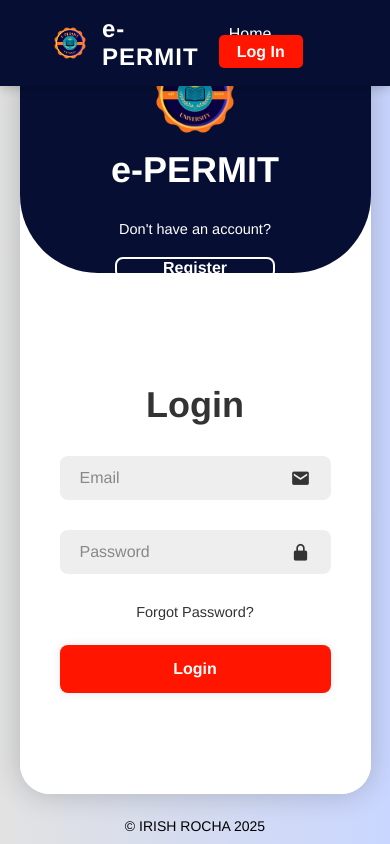
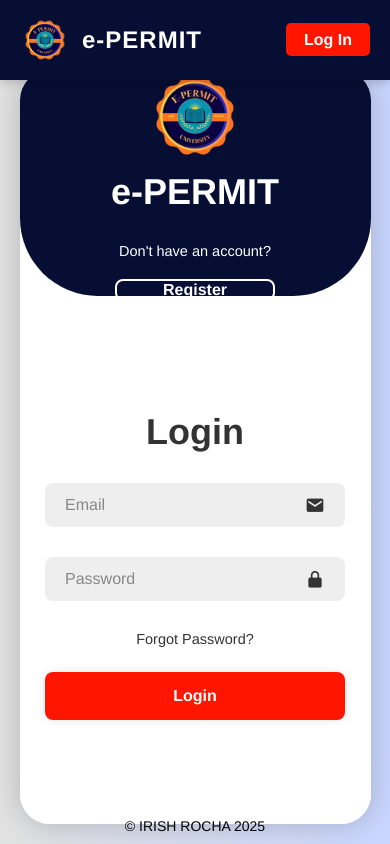
Before and after one commit to Rishrch15/E-PERMIT, a Flask app: page /login in a window 390 px wide. Run offline with Flask 3, Linux system fonts and the light colour scheme.

Commit message:
login layout and font fam changes

```diff
--- a/app.py
+++ b/app.py
@@ -6,7 +6,7 @@ from flask_bcrypt import Bcrypt
 import random
 import smtplib
 from email.mime.text import MIMEText
-import uuid # For secure token generation
+import uuid
 
 app = Flask(__name__)
 app.secret_key = 'CCIS.123'
@@ -29,7 +29,6 @@ EMAIL_PASSWORD = 'bygo dfwz vgfg fwav'
 
 
 def get_db_connection():
-    """Establishes a connection to the MySQL database."""
     try:
         return mysql.connector.connect(**DB_CONFIG, buffered=True)
     except mysql.connector.Error as err:
@@ -46,7 +45,6 @@ def initialize_db():
 
     cursor = db.cursor()
 
-    # Users Table
     cursor.execute("""
         CREATE TABLE IF NOT EXISTS users (
             id INT AUTO_INCREMENT PRIMARY KEY,
@@ -56,7 +54,6 @@ def initialize_db():
         )
     """)
 
-    # User Profile Table
     cursor.execute("""
         CREATE TABLE IF NOT EXISTS user_profile (
             id INT AUTO_INCREMENT PRIMARY KEY,
@@ -67,7 +64,6 @@ def initialize_db():
         )
     """)
 
-    # Requests Table
     cursor.execute("""
         CREATE TABLE IF NOT EXISTS requests (
             id INT AUTO_INCREMENT PRIMARY KEY,
@@ -85,7 +81,6 @@ def initialize_db():
         )
     """)
 
-    # Password Reset Tokens Table (NEW)
     cursor.execute("""
         CREATE TABLE IF NOT EXISTS password_reset_tokens (
             token VARCHAR(100) PRIMARY KEY,
@@ -106,11 +101,9 @@ initialize_db()
 # ---------------- EMAIL UTILITIES ----------------
 
 def generate_otp():
-    """Generates a simple 6-digit numeric OTP."""
     return str(random.randint(100000, 999999))
 
 def send_otp_email(recipient_email, otp_code):
-    """Sends the OTP code to the recipient's email."""
     try:
         msg = MIMEText(f"Your E-Permit Registration Code is: {otp_code}\n\nThis code expires shortly. Do not share it.")
         msg['Subject'] = 'E-Permit Email Verification Code'
@@ -118,7 +111,7 @@ def send_otp_email(recipient_email, otp_code):
         msg['To'] = recipient_email
 
         server = smtplib.SMTP(SMTP_SERVER, SMTP_PORT)
-        server.starttls() # Secure the connection
+        server.starttls()
         server.login(EMAIL_ADDRESS, EMAIL_PASSWORD)
         server.sendmail(EMAIL_ADDRESS, recipient_email, msg.as_string())
         server.quit()
@@ -128,9 +121,7 @@ def send_otp_email(recipient_email, otp_code):
         return False
 
 def send_reset_email(recipient_email, reset_token):
-    """Sends a password reset link to the recipient's email."""
     try:
-        # _external=True generates a full URL (needed for email links)
         reset_url = url_for('reset_password', token=reset_token, _external=True)
 
         msg = MIMEText(f"You requested a password reset for your E-Permit account. "
--- a/templates/index.html
+++ b/templates/index.html
@@ -195,7 +195,7 @@
         }
 
         .header-logo img {
-            height: 30px; /* Adjust height as needed */
+            height: 30px;
             width: auto;
             margin-right: 10px;
             vertical-align: middle;
--- a/templates/login.html
+++ b/templates/login.html
@@ -8,7 +8,7 @@
     <link href='https://unpkg.com/boxicons@2.1.4/css/boxicons.min.css' rel='stylesheet'>
     <style>
         @import url('https://fonts.googleapis.com/css2?family=Poppins:ital,wght@0,100;0,200;0,300;0,400;0,500;0,600;0,700;0,800;0,900;1,100;1,200;1,300;1,400;1,500;1,600;1,700;1,800;1,900&display=swap');
-        * {
+        *{
             margin: 0;
             padding: 0;
             box-sizing: border-box;
@@ -16,12 +16,13 @@
             text-decoration: none;
             list-style: none;
         }
-        body {
+
+        body{
             display: flex;
             justify-content: center;
             align-items: center;
-            flex-direction: column;
             min-height: 100vh;
+            padding-top: 80px;
             background: linear-gradient(90deg, #e2e2e2, #c9d6ff);
         }
 
@@ -49,7 +50,7 @@
         }
 
         .header-logo img {
-            height: 40px;
+            height: 50px;
             width: auto;
             margin-right: 12px;
         }
@@ -68,15 +69,11 @@
 
         .header-nav .login-btn-header {
             background-color: #ff1500;
-
             color: white;
             padding: 8px 18px;
-
             border-radius: 5px;
-
             font-weight: 600;
             margin-left: 20px;
-
             transition: background-color 0.3s;
             border-bottom: none !important;
         }
@@ -89,7 +86,7 @@
             width: 850px;
             height: 550px;
             background: #fff;
-            margin: 20px;
+            margin: 20px 20px 20px 50px;
             border-radius: 30px;
             box-shadow: 0 0 30px rgba(0, 0, 0, .2);
             overflow: hidden;
@@ -104,6 +101,7 @@
         }
         form {
             width: 100%;
+            max-width: 300px;
         }
 
         .form-box {
@@ -118,7 +116,7 @@
             align-items: center;
             color: #333;
             text-align: center;
-            padding: 40px;
+            padding: 20px;
             z-index: 1;
             transition: .6s ease-in-out 1.2s, visibility 0s 1s;
         }
@@ -234,7 +232,6 @@
             height: 48px;
             background: #ff1500;
             border-radius: 8px;
-
             box-shadow: 0 0 10px rgba(0, 0, 0, .1);
             border: none;
             cursor: pointer;
@@ -376,9 +373,19 @@
         }
 
         @media screen and (max-width: 650px) {
+            body {
+                padding-top: 70px;
+            }
+            .header {
+                padding: 15px 20px;
+            }
+            .header-nav a:not(.login-btn-header) {
+                display: none;
+            }
             .container {
-                height: calc(100vh - 100px);
+                margin: 0 5% 20px 5%;
                 width: 90%;
+                height: calc(100vh - 90px);
             }
             .form-box {
                 bottom: 0;
@@ -442,8 +449,8 @@
 <body>
 
     <header class="header">
-    <a href="/" class="header-logo d-flex align-items-center">
-        <img src="{{ url_for('static', filename='WEBLOGO.png') }}" alt="e-PERMIT Logo" class="logo-img me-2">
+        <a href="/" class="header-logo">
+            <img src="{{ url_for('static', filename='WEBLOGO.png') }}" alt="e-PERMIT Logo">
             <span>e-PERMIT</span>
         </a>
         <nav class="header-nav">
```
Lines whose indentation alone changed are shown as unchanged.
